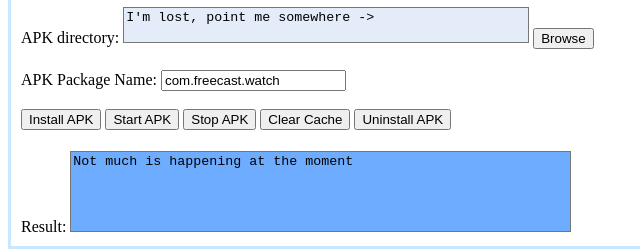
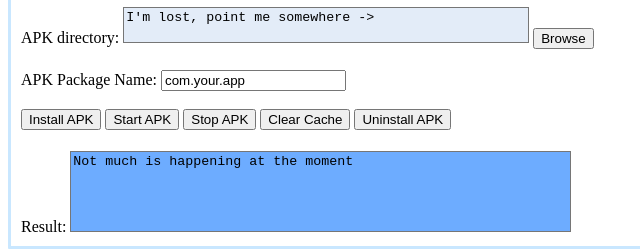
Before and after one commit to flamfoof/android_dev_tools_gui, an Electron app: page index.html in a window 750 px wide. Shown: the part 567-818 px from the top of the page, 0-640 px from the left. Drawn offline with Linux system fonts and the light colour scheme; no server answers.

Commit message:
- Updated the default app package name

```diff
--- a/index.html
+++ b/index.html
@@ -66,7 +66,7 @@
             <button id="directoryButton">Browse</button>
             <p></p>
             <label for="packageField">APK Package Name:</label>
-            <input type="text" id="packageField" rows="1" cols="30" value="com.freecast.watch" />
+            <input type="text" id="packageField" rows="1" cols="30" value="com.your.app" />
             <br />
             <br />
             <button id="installButton">Install APK</button>
```
